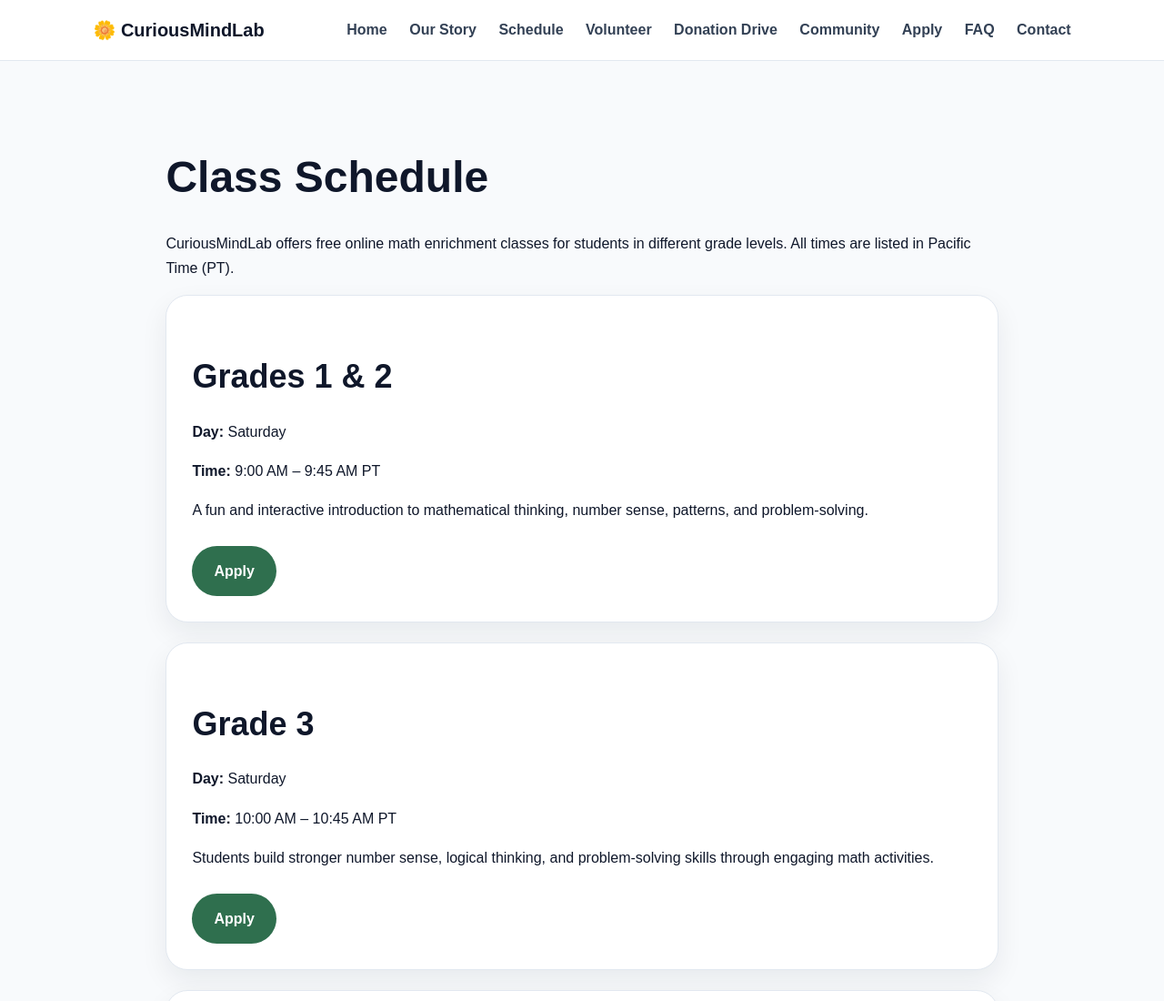
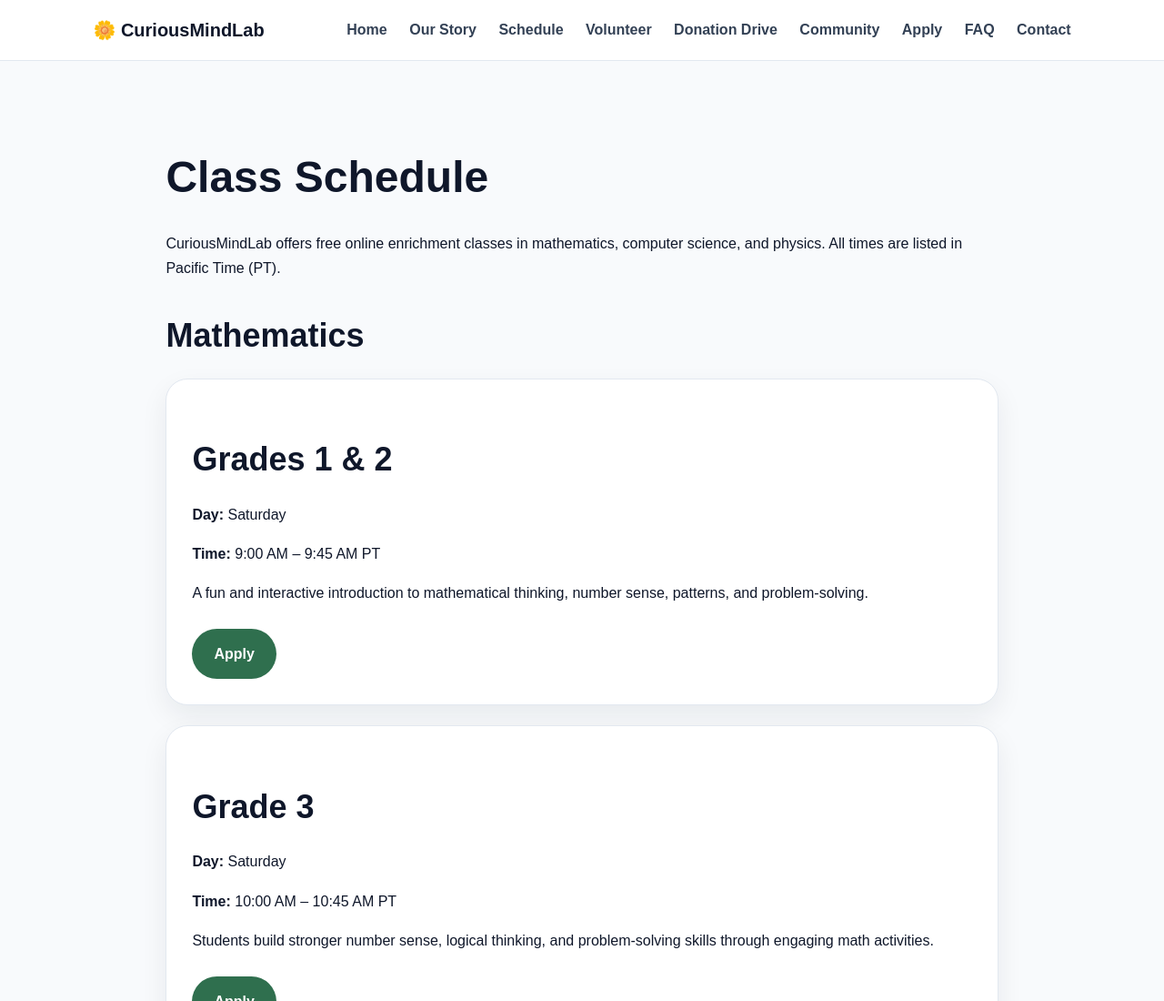
Before and after one commit to mittalishaan/curiousmindlab, a plain HTML site: page schedule.html in a window 1280 px wide. Shown: the top 1100 px of the page at 91% size. Drawn offline with Linux system fonts and the light colour scheme.

Commit message:
Revise class description in schedule.html
Updated the description of online classes offered.

```diff
--- a/schedule.html
+++ b/schedule.html
@@ -36,11 +36,12 @@
 <div class="container">
   <h1>Class Schedule</h1>
 
-  <p>
-    CuriousMindLab offers free online math enrichment classes for students
-    in different grade levels. All times are listed in Pacific Time (PT).
-  </p>
+<p>
+  CuriousMindLab offers free online enrichment classes in mathematics,
+  computer science, and physics. All times are listed in Pacific Time (PT).
+</p>
 
+  <h2>Mathematics</h2>
   <div class="card">
     <h2>Grades 1 & 2</h2>
     <p><strong>Day:</strong> Saturday</p>
```
